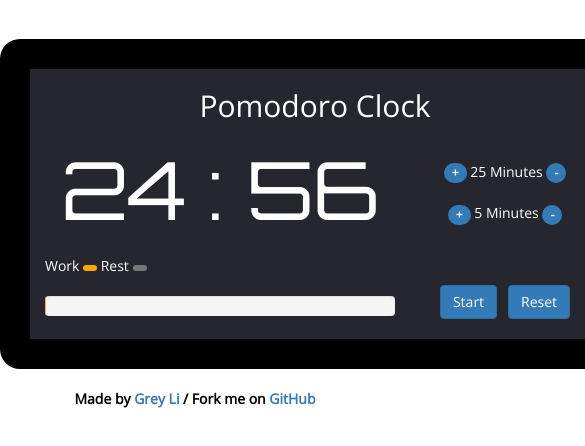
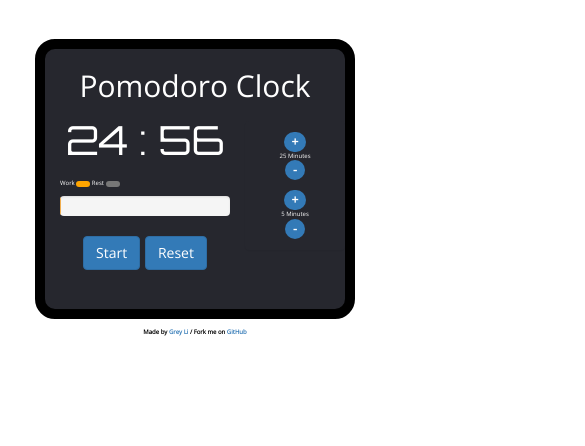
Before and after one commit to HarshalBhoir/greyli.github.io, a plain HTML site: page pomodoro/index.html in a window 390 px wide. Shown: the top 446 px of the page, 585 px wide, since content can reach past the window. Drawn offline with nearby package versions, Linux system fonts and the light colour scheme.

Commit message:
add media query

```diff
--- a/pomodoro/css/style.css
+++ b/pomodoro/css/style.css
@@ -27,6 +27,19 @@ h1 {
     padding: 0;
 }
 
+.panel {
+    padding-top: 10px;
+    background: #26272e;
+}
+
+.desktop-control {
+    margin-top: 40px;
+}
+
+.mobile-control {
+    display: none;
+}
+
 .badge-primary {
     background-color: #337ab7;
 }
@@ -35,3 +48,35 @@ footer {
     color: #000;
     font-weight: bold;
 }
+
+@media (max-width: 425px) {
+    body {
+        font-size: 60%;
+    }
+
+    .box {
+        width: 320px;
+        height: 280px;
+        border: 10px solid #000;
+    }
+
+    .timer {
+        font-size: 40px;
+    }
+
+    .panel {
+        display: block;
+    }
+
+    .text {
+        display: block;
+    }
+
+    .mobile-control {
+        display: inline;
+    }
+
+    .desktop-control {
+       display: none;
+    }
+}
--- a/pomodoro/index.html
+++ b/pomodoro/index.html
@@ -2,7 +2,7 @@
 <html>
 <head>
     <title>Grey Li's Pomodoro Clock</title>
-    <meta name="viewport" content="width=320, initial-scale=1.0"/>
+    <meta name="viewport" content="width=device-width, initial-scale=1.0"/>
     <link href="//cdn.bootcss.com/bootstrap/3.3.7/css/bootstrap.min.css" rel="stylesheet">
     <link href="css/style.css" rel="stylesheet">
     <link href='https://fonts.googleapis.com/css?family=Orbitron' rel='stylesheet' type='text/css'>
@@ -30,15 +30,24 @@
                 <div class="progress-bar progress-bar-warning" role="progressbar" aria-valuenow="60" aria-valuemin="0" aria-valuemax="100" style="width:0%">
                 </div>
             </div>
+            <p class="mobile-control">
+                <a class="btn btn-primary start" href="#">Start</a>&nbsp;&nbsp;
+                <a class="btn btn-primary reset" href="#">Reset</a>
+            </p>
         </div><br>
-        <div class="col-md-4 col-xs-4" style="padding-top: 10px">
-            <a class="btn badge badge-primary" id="workMore">+</a> <span id="workTime">25</span> Minutes
-            <a class="btn badge badge-primary" id="workLess">-</a><br><br>
-            <a class="btn badge badge-primary" id="restMore">+</a> <span id="restTime">5</span> Minutes
-            <a class="btn badge badge-primary" id="restLess">-</a>
-            <br><br><br><br>
-            <a class="btn btn-primary" id="start" href="#">Start</a>&nbsp;&nbsp;
-            <a class="btn btn-primary" id="reset" href="#">Reset</a>
+        <div class="panel col-md-4 col-xs-4">
+            <p>
+               <a class="btn badge badge-primary" id="workMore">+</a> <span class="text"> <span id="workTime">25</span>
+            Minutes </span><a class="btn badge badge-primary" id="workLess">-</a>
+            </p>
+            <p>
+                <a class="btn badge badge-primary" id="restMore">+</a><span class="text"> <span id="restTime">5</span>
+            Minutes </span><a class="btn badge badge-primary" id="restLess">-</a>
+            </p>
+            <p class="desktop-control">
+                <a class="btn btn-primary start" href="#">Start</a>&nbsp;&nbsp;
+                <a class="btn btn-primary reset" href="#">Reset</a>
+            </p>
         </div>
         </div>
     </div>
```
